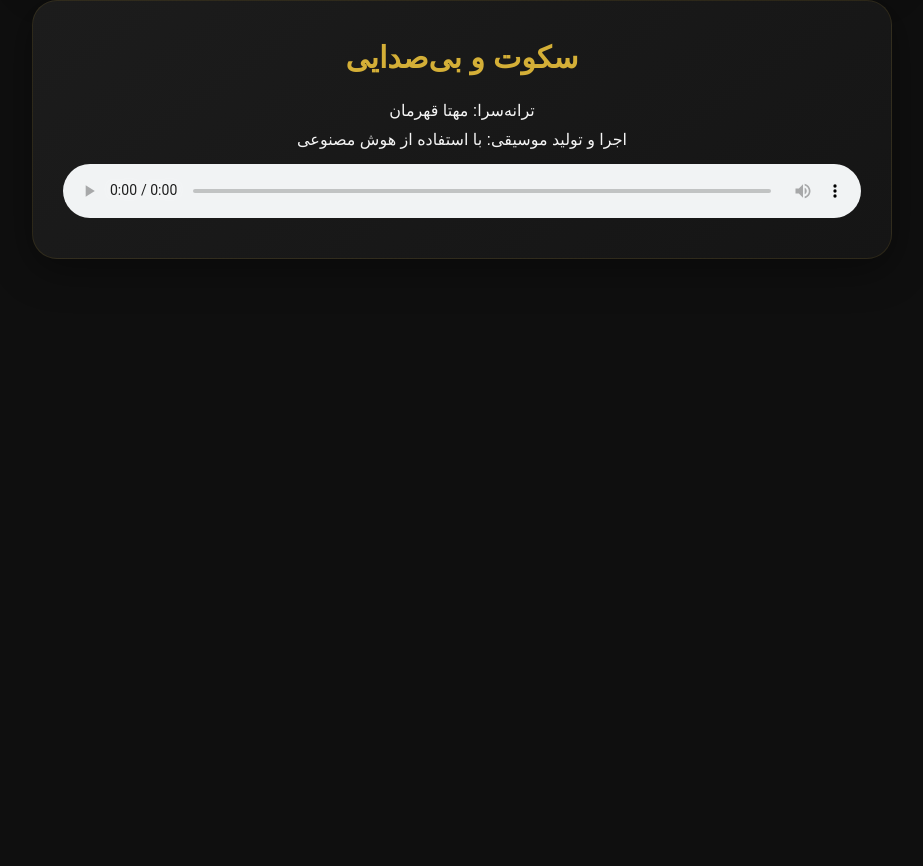
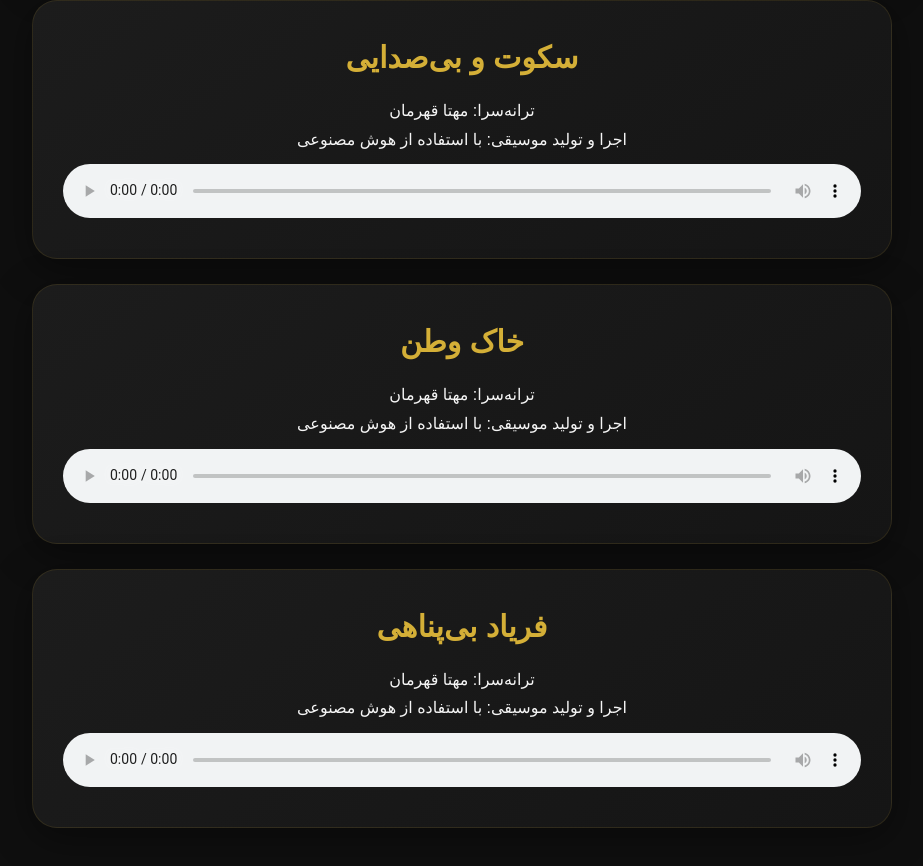
Before and after one commit to mahtaghahreman/Mahta_ghahreman, a Next.js app: page /music in a window 1280 px wide. Shown: the part 5524-6390 px from the top of the page, without its empty margins (178-1101 px from the left). Before the commit the page ends 5863 px from the top, so only its background shows below. Built offline with nearby package versions, Linux system fonts and the light colour scheme.

Commit message:
Update page.tsx

```diff
--- a/app/music/page.tsx
+++ b/app/music/page.tsx
@@ -1,3 +1,4 @@
+
 export default function MusicPage() {
   return (
     <main className="lyrics-page">
@@ -183,6 +184,24 @@ export default function MusicPage() {
           </audio>
         </div>
 
+        <div className="music-card">
+          <h3>خاک وطن</h3>
+          <p>ترانه‌سرا: مهتا قهرمان</p>
+          <p>اجرا و تولید موسیقی: با استفاده از هوش مصنوعی</p>
+          <audio controls>
+            <source src="/Khak-e-Vatan.mp3" type="audio/mpeg" />
+          </audio>
+        </div>
+
+        <div className="music-card">
+          <h3>فریاد بی‌پناهی</h3>
+          <p>ترانه‌سرا: مهتا قهرمان</p>
+          <p>اجرا و تولید موسیقی: با استفاده از هوش مصنوعی</p>
+          <audio controls>
+            <source src="/Faryad-e-Bipanahi.mp3" type="audio/mpeg" />
+          </audio>
+        </div>
+
       </div>
     </main>
   );
```
